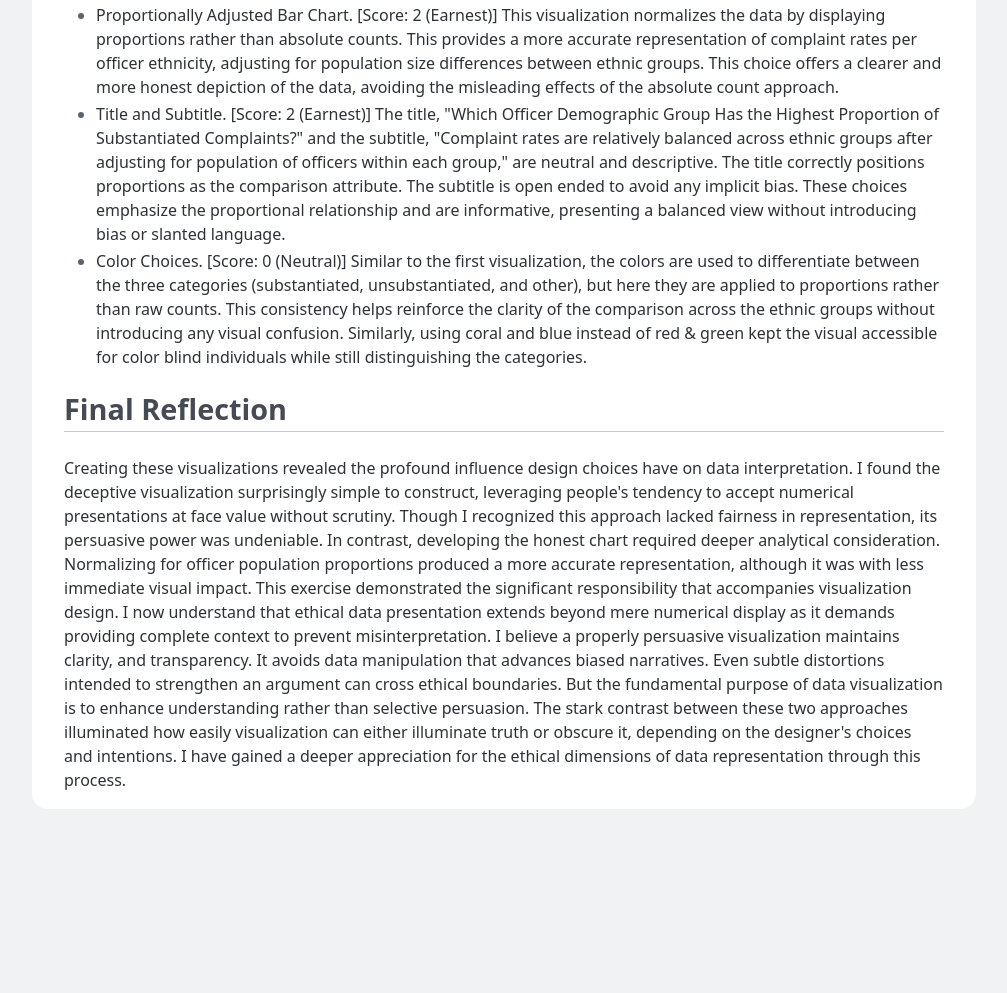
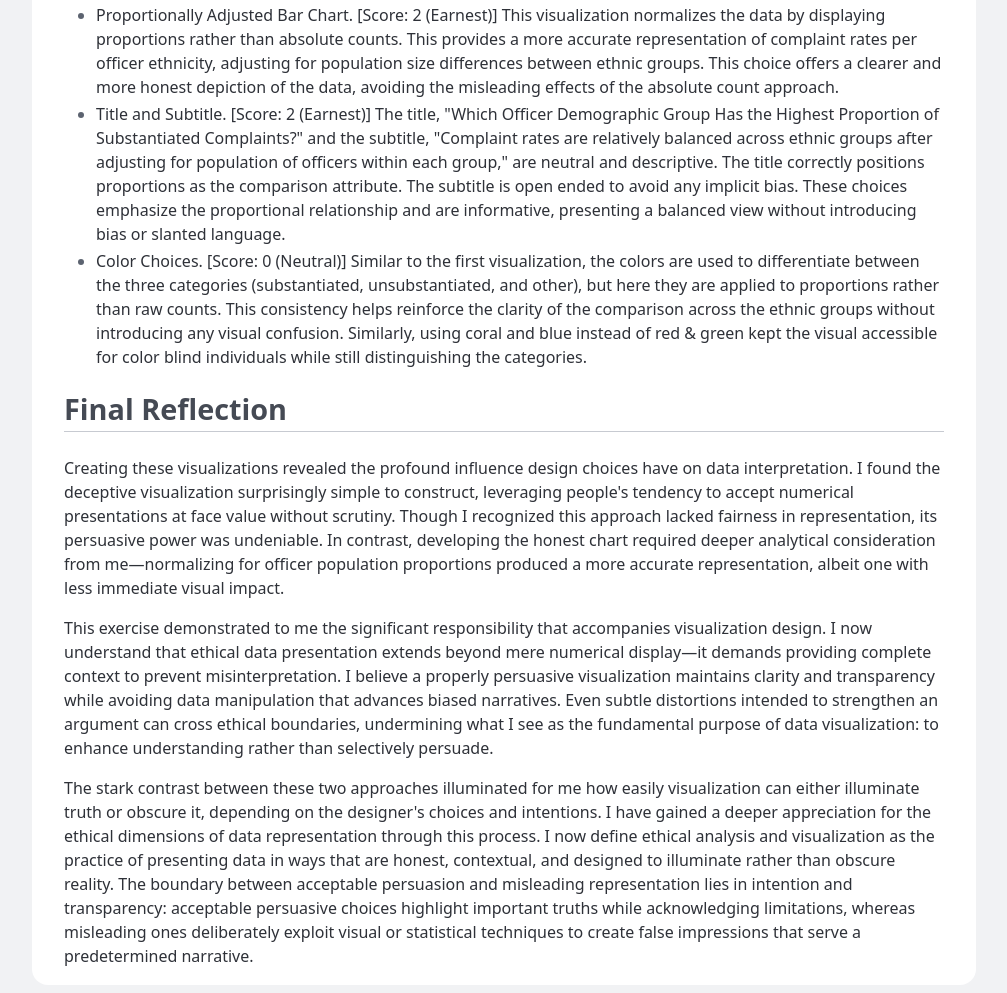
Before and after one commit to abhi-sathvika/dsc106-project2, a plain HTML site: page index.html in a window 1280 px wide. Shown: the part 2422-3415 px from the top of the page, without its empty margins (136-1143 px from the left). Before the commit the page ends 3239 px from the top, so only its background shows below. Drawn offline with Linux system fonts and the light colour scheme.

Commit message:
updated final reflection

```diff
--- a/index.html
+++ b/index.html
@@ -214,10 +214,9 @@
       <section>
         <h2>Final Reflection</h2>
 
-        <p>Creating these visualizations revealed the profound influence design choices have on data interpretation. I found the deceptive visualization surprisingly simple to construct, leveraging people's tendency to accept numerical presentations at face value without scrutiny. Though I recognized this approach lacked fairness in representation, its persuasive power was undeniable. In contrast, developing the honest chart required deeper analytical consideration. Normalizing for officer population proportions produced a more accurate representation, although it was with less immediate visual impact.
-            This exercise demonstrated the significant responsibility that accompanies visualization design. I now understand that ethical data presentation extends beyond mere numerical display as it demands providing complete context to prevent misinterpretation. I believe a properly persuasive visualization maintains clarity, and transparency. It avoids data manipulation that advances biased narratives. Even subtle distortions intended to strengthen an argument can cross ethical boundaries. But the fundamental purpose of data visualization is to enhance understanding rather than selective persuasion.
-            The stark contrast between these two approaches illuminated how easily visualization can either illuminate truth or obscure it, depending on the designer's choices and intentions. I have gained a deeper appreciation for the ethical dimensions of data representation through this process.
-            </p>
+        <p>Creating these visualizations revealed the profound influence design choices have on data interpretation. I found the deceptive visualization surprisingly simple to construct, leveraging people's tendency to accept numerical presentations at face value without scrutiny. Though I recognized this approach lacked fairness in representation, its persuasive power was undeniable. In contrast, developing the honest chart required deeper analytical consideration from me—normalizing for officer population proportions produced a more accurate representation, albeit one with less immediate visual impact.</p>
+        <p>This exercise demonstrated to me the significant responsibility that accompanies visualization design. I now understand that ethical data presentation extends beyond mere numerical display—it demands providing complete context to prevent misinterpretation. I believe a properly persuasive visualization maintains clarity and transparency while avoiding data manipulation that advances biased narratives. Even subtle distortions intended to strengthen an argument can cross ethical boundaries, undermining what I see as the fundamental purpose of data visualization: to enhance understanding rather than selectively persuade.</p>
+        <p>The stark contrast between these two approaches illuminated for me how easily visualization can either illuminate truth or obscure it, depending on the designer's choices and intentions. I have gained a deeper appreciation for the ethical dimensions of data representation through this process. I now define ethical analysis and visualization as the practice of presenting data in ways that are honest, contextual, and designed to illuminate rather than obscure reality. The boundary between acceptable persuasion and misleading representation lies in intention and transparency: acceptable persuasive choices highlight important truths while acknowledging limitations, whereas misleading ones deliberately exploit visual or statistical techniques to create false impressions that serve a predetermined narrative.</p>
       </section>
     </main>
   </body>
```
